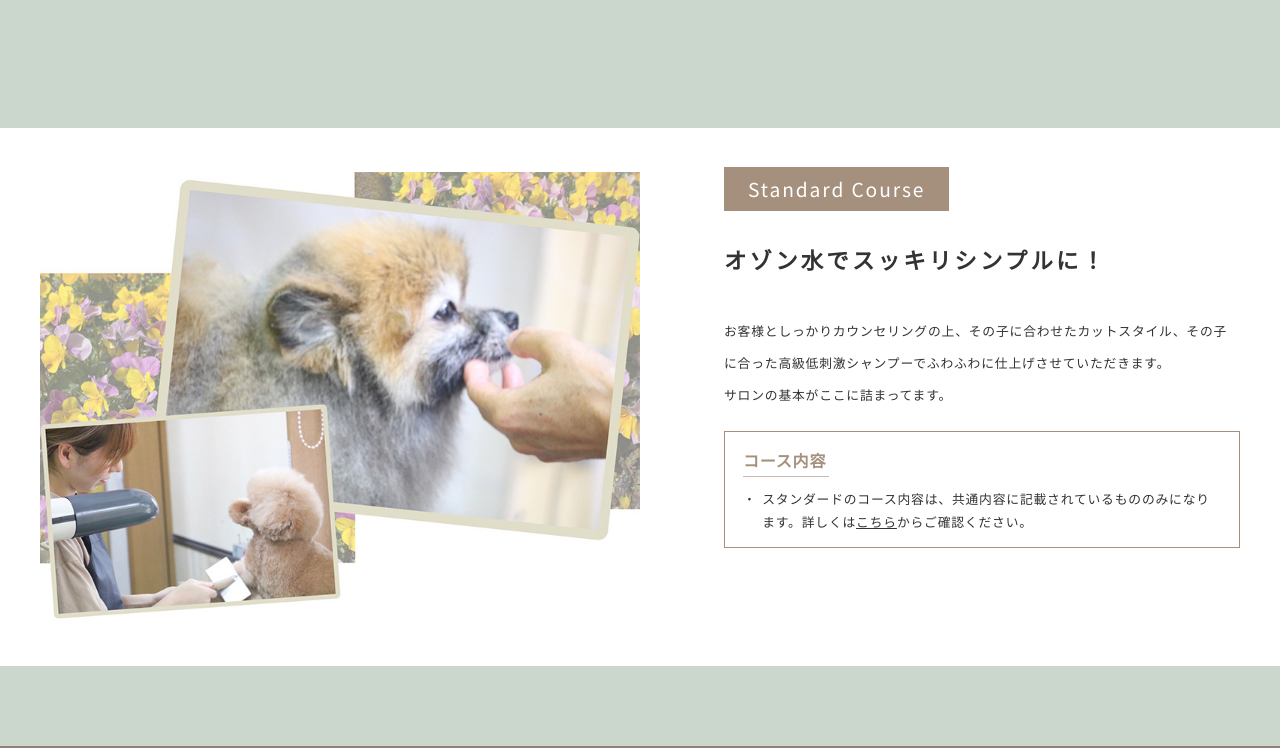
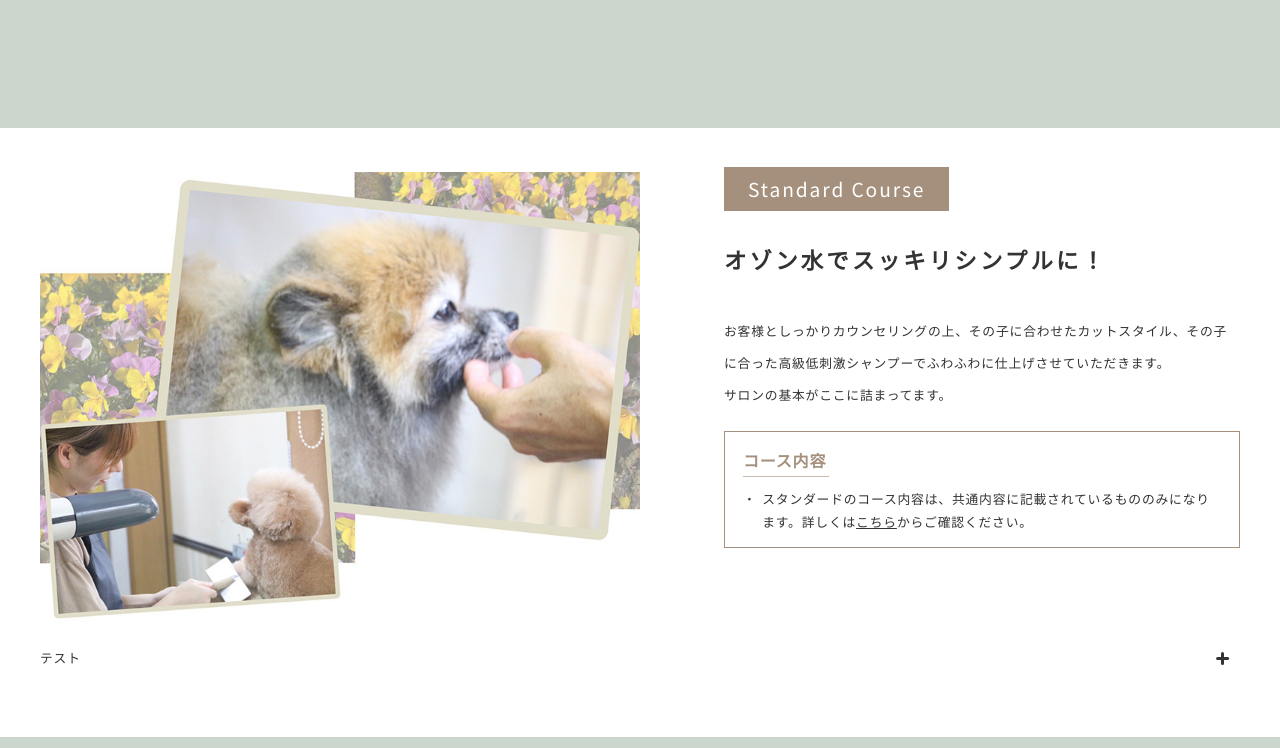
Before and after one commit to mugi-taro/santa, a website: page html/course.html in a window 1280 px wide. Shown: the part 380-1128 px from the top of the page. Drawn offline with nearby package versions, Linux system fonts and the light colour scheme.

Commit message:
アコーディオン導入

```diff
--- /dev/null
+++ b/css/accordion.css
@@ -0,0 +1,42 @@
+.accordion_title {
+	position: relative;
+}
+
+.accordion-content {
+	display: none;
+	padding: 10px 20px 10px 20px;
+}
+
+.accordion-content.open {
+	display: block;
+}
+
+/* 矢印 */
+.accordion_title::before {
+	content: "";
+	position: absolute;
+	right: 1.25em;
+	top: 25%;
+	width: 3px;
+	height: 1em;
+	background-color: #333;
+	transition: all 0.3s;
+	border-radius: 30px;
+	transform: rotate(-90deg);
+}
+
+.accordion_title::after {
+	content: "";
+	position: absolute;
+	right: 1.25em;
+	top: 25%;
+	width: 3px;
+	height: 1em;
+	background-color: #333;
+	transition: all 0.3s;
+	border-radius: 30px;
+}
+
+.accordion_title.open::after {
+	transform: rotate(-90deg);
+}
--- a/html/course.html
+++ b/html/course.html
@@ -22,6 +22,7 @@
   <link href="../css/slick-theme.css" media="all" rel="stylesheet" type="text/css" />
   <link href="../css/slick.css" media="all" rel="stylesheet" type="text/css" />
   <link href="../css/popup.css" rel="stylesheet" type="text/css">
+  <link href="../css/accordion.css" rel="stylesheet" type="text/css">
   <link href="../css/base.css" media="all" rel="stylesheet" type="text/css" />
   <link href="../css/style.css" media="all" rel="stylesheet" type="text/css" />
   <link href="../css/page.css" media="all" rel="stylesheet" type="text/css" />
@@ -139,6 +140,7 @@
       <!-- コース詳細 -->
       <section class="ds__course__section" id="about">
         <div class="ds__site__wrapper">
+          <!-- 01　スタンダードコース -->
           <div class="ds__course__detail">
             <div class="ds__course__detail__flex">
               <img src="../img/ds_course_standard.jpg" alt="スタンダードコースの写真">
@@ -164,6 +166,19 @@
                   </ul>
                 </div>
               </div>
+            </div>
+            <div class="ds__course__detail__tax">
+              <h4 class='pl_h4Title02 accordion_title js-accordion_title'>
+                <span class='pl_titleInner'>
+                  テスト
+                </span>
+              </h4>
+
+              <div class="accordion-content">
+                <!-- content -->
+                開いた！
+              </div>
+
             </div>
           </div>
         </div>
--- a/js/script.js
+++ b/js/script.js
@@ -76,6 +76,14 @@ $(function () {
         autoplaySpeed: 2000,
         dots: false,
     });
+
+    // アコーディオン
+    $(".js-accordion_title").on("click", function () {
+        // クリックした次の要素を開閉
+        $(this).next().slideToggle(300);
+        // タイトルにopenクラスを付け外しして矢印の向きを変更
+        $(this).toggleClass("open", 300);
+    });
 });
 
 /* ハンバーガーメニュー */
--- a/sass/page.scss
+++ b/sass/page.scss
@@ -175,4 +175,8 @@ article {
             }
         }
     }
+
+    &__tax{
+        margin: 24px 0;
+    }
 }
```
Also changed, not shown: css/page.css.
